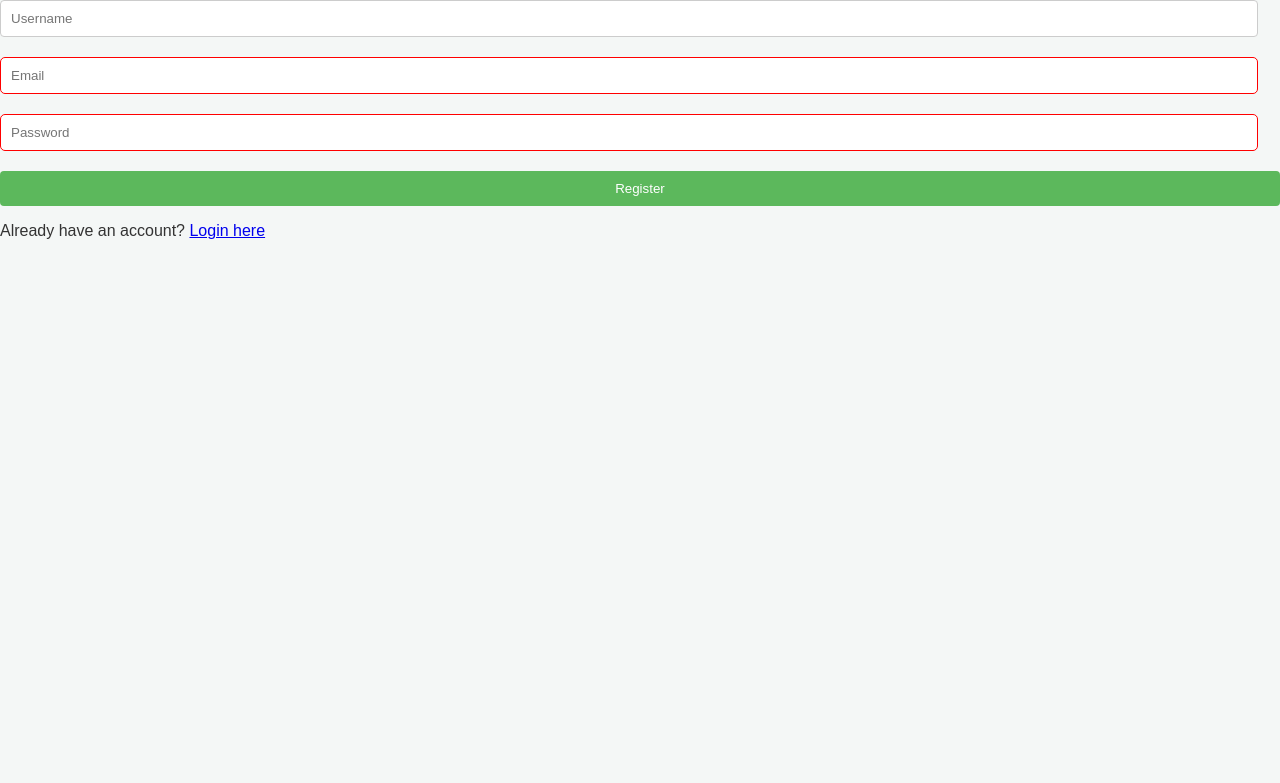
After one commit to ashmitbrar/Billify, a Flask app: template Frontend/templates/register.html in a window 1280 px wide. The commit adds this page. Shown: the top 783 px of the page. Run offline with Flask 3, Linux system fonts and the light colour scheme; the template is opened without the code that fills it, so the values that code supplies are empty.

Commit message:
Flow changes

```diff
--- a/Frontend/static/scripts.js
+++ b/Frontend/static/scripts.js
@@ -14,15 +14,71 @@ function showMessage(message, isSuccess = true) {
         messageDiv.style.display = 'none';
     }, 5000);
 }
+// Function to handle user login
+function handleLogin(username, password) {
+    fetch('/login', {
+        method: 'POST',
+        headers: {
+            'Content-Type': 'application/json',
+        },
+        body: JSON.stringify({ username, password }),
+    })
+    .then(response => response.json())
+    .then(data => {
+        if (data.message === "Login successful") {
+            // You might want to store user_id in session storage or a cookie
+            // sessionStorage.setItem('user_id', data.user_id);
+            window.location.href = '/dashboard.html'; // Redirect to dashboard
+        } else {
+            showMessage(data.message, false);
+        }
+    })
+    .catch(error => {
+        console.error('Error:', error);
+        showMessage('Login failed.', false);
+    });
+}
+// Function to handle user logout
+function handleLogout() {
+    fetch('/logout', {
+        method: 'POST',
+        headers: {
+            'Content-Type': 'application/json',
+        }
+    })
+    .then(response => response.json())
+    .then(data => {
+        showMessage(data.message);
+        // Clear session storage or cookies if used
+        // sessionStorage.clear();
+        window.location.href = '/login.html'; // Redirect to login page
+    })
+    .catch(error => {
+        console.error('Error:', error);
+        showMessage('Logout failed.', false);
+    });
+}
+document.addEventListener('DOMContentLoaded', function() {
 
-document.addEventListener('DOMContentLoaded', function() {
-    // Function to show a message
-    function showMessage(message, isSuccess = true) {
-        const messageDiv = document.getElementById('message');
-        messageDiv.textContent = message;
-        messageDiv.style.color = isSuccess ? 'green' : 'red';
-        messageDiv.style.display = 'block';
+    // Event listener for the login form
+    const loginForm = document.getElementById('loginForm');
+    if (loginForm) {
+        loginForm.addEventListener('submit', function(e) {
+            e.preventDefault();
+            const username = document.getElementById('username').value;
+            const password = document.getElementById('password').value;
+            handleLogin(username, password);
+        });
     }
+
+    // Event listener for the logout button
+    const logoutButton = document.getElementById('logoutButton');
+    if (logoutButton) {
+        logoutButton.addEventListener('click', function() {
+            handleLogout();
+        });
+    }
+
 
     // Event listener for the registration form
     document.getElementById('registerForm').addEventListener('submit', function(e) {
--- a/Frontend/static/styles.css
+++ b/Frontend/static/styles.css
@@ -7,7 +7,34 @@ section {
     border: 1px solid #ddd;
     background-color: #f8f8f8;
 }
+body {
+    font-family: 'Arial', sans-serif;
+    margin: 0;
+    padding: 0;
+    background-color: #f4f7f6;
+    color: #333;
+}
 
+header, nav, footer {
+    padding: 10px;
+    background-color: #333;
+    color: #fff;
+    text-align: center;
+}
+
+/* Message Display */
+.message {
+    color: green;
+    background-color: #f0f0f0;
+    border: 1px solid #ddd;
+    padding: 10px;
+    margin-bottom: 10px;
+    display: none; /* Initially hidden */
+}
+
+.message.error {
+    color: red;
+}
 
 input[type="text"],
 input[type="email"],
@@ -84,3 +111,9 @@ button {
 button:hover {
     background-color: #4cae4c;
 }
+@media (max-width: 600px) {
+    .container, input[type="text"], input[type="email"], input[type="password"], input[type="number"], textarea {
+        width: 100%;
+        margin-bottom: 10px;
+    }
+}
--- /dev/null
+++ b/Frontend/templates/register.html
@@ -0,0 +1,20 @@
+<link rel="stylesheet" href="{{ url_for('static', filename='styles.css') }}">
+<script src="{{ url_for('static', filename='scripts.js') }}"></script>
+<!DOCTYPE html>
+<html lang="en">
+<head>
+    <meta charset="UTF-8">
+    <title>Register</title>
+
+</head>
+<body>
+    <form id="registerForm">
+        <input type="text" id="username" placeholder="Username" required>
+        <input type="email" id="email" placeholder="Email" required>
+        <input type="password" id="password" placeholder="Password" required>
+        <button type="submit">Register</button>
+    </form>
+    <p>Already have an account? <a href="login.html">Login here</a></p>
+    <script src="scripts.js"></script>
+</body>
+</html>
--- a/backend/app.py
+++ b/backend/app.py
@@ -1,14 +1,14 @@
-from flask import Flask, request, jsonify, render_template
+from flask import Flask, session, flash, redirect, url_for, request, render_template, jsonify
+from werkzeug.security import generate_password_hash, check_password_hash
 import json
 import os
 
 app = Flask(__name__, static_folder='../frontend/static', template_folder='../frontend/templates')
+app.secret_key = 'your_secret_key'
 
 @app.route('/')
 def home():
     return render_template('index.html')
-
-# ... rest of your Flask routes and functions ...
 
 DATA_FILE = 'data.json'
 
@@ -38,15 +38,40 @@ def write_data(data):
     with open(DATA_FILE, 'w') as file:
         json.dump(data, file, indent=4)
 
+
 # user management
 # Route to register a new user
 @app.route('/users', methods=['POST'])
 def create_user():
     user_data = request.json
+    user_data['password_hash'] = generate_password_hash(user_data['password'])
+    del user_data['password']  # Remove the plain password from the data
+
     data = read_data()
+    user_data['user_id'] = len(data['users']) + 1  # Assign a new user ID
     data['users'].append(user_data)  # Add the new user to the 'users' list
     write_data(data)  # Write the updated data back to the file
     return jsonify(user_data), 201
+@app.route('/login', methods=['POST'])
+def login():
+    credentials = request.json
+    username = credentials['username']
+    password = credentials['password']
+    data = read_data()
+
+    user = next((u for u in data['users'] if u['username'] == username), None)
+    if user and check_password_hash(user['password_hash'], password):
+        session['user_id'] = user['user_id']
+        return jsonify({"message": "Login successful", "user_id": user['user_id']}), 200
+    else:
+        return jsonify({"message": "Invalid credentials"}), 401
+
+@app.route('/logout')
+def logout():
+    session.pop('user_id', None)
+    return jsonify({"message": "Logged out"}), 200
+
+
 # Route to update an existing user
 @app.route('/users/<int:user_id>', methods=['PUT'])
 def update_user(user_id):
@@ -439,6 +464,51 @@ def delete_currency(currency_id):
     else:
         return jsonify({"error": "Currency not found"}), 404
 
+@app.route('/dashboard')
+def dashboard():
+    if 'user_id' not in session:
+        return jsonify({"message": "Unauthorized"}), 401
+
+    # Assuming 'user_id' in session is an int, otherwise you'd need to convert it
+    user_id = session['user_id']
+    data = read_data()
+
+    # Finding the logged-in user's data
+    user_data = next((user for user in data['users'] if user['user_id'] == user_id), None)
+    if not user_data:
+        return jsonify({"message": "User not found"}), 404
+
+    # Collecting all related data for the user
+    user_transactions = [t for t in data['transactions'] if t['user_id'] == user_id]
+    user_recurring_expenses = [re for re in data['recurring_expenses'] if re['user_id'] == user_id]
+    user_debts = [d for d in data['debts'] if d['user_id'] == user_id]
+    user_investments = [i for i in data['investments'] if i['user_id'] == user_id]
+    user_budgets = [b for b in data['budgets'] if b['user_id'] == user_id]
+    user_savings_goals = [sg for sg in data['savings_goals'] if sg['user_id'] == user_id]
+    user_expenses = [e for e in data['expenses'] if e['user_id'] == user_id]
+
+    # Optionally, add logic to fetch other user-specific data such as categories, groups, etc.
+    # ...
+
+    # Constructing the dashboard data
+    dashboard_data = {
+        "user_info": {
+            "user_id": user_data['user_id'],
+            "username": user_data['username'],
+            # Include other user fields as necessary
+        },
+        "transactions": user_transactions,
+        "recurring_expenses": user_recurring_expenses,
+        "debts": user_debts,
+        "investments": user_investments,
+        "budgets": user_budgets,
+        "savings_goals": user_savings_goals,
+        "expenses": user_expenses,
+        # Include other data modules as necessary
+    }
+
+    return jsonify(dashboard_data), 200
+
 #Report Module
 # Route to generate a comprehensive financial report
 @app.route('/reports/comprehensive', methods=['GET'])
--- a/backend/data.json
+++ b/backend/data.json
@@ -5,6 +5,7 @@
         "username": "user1",
         "email": "user1@example.com",
         "password_hash": "hashed_password",
+        "role": "admin",
         "total_money": 0.00,
         "created_at": "2023-01-01T00:00:00Z",
         "updated_at": "2023-01-01T00:00:00Z"
```
Also changed, not shown: Frontend/templates/dashboard.html (added, +17 -0 lines), Frontend/templates/login.html (added, +19 -0 lines).
